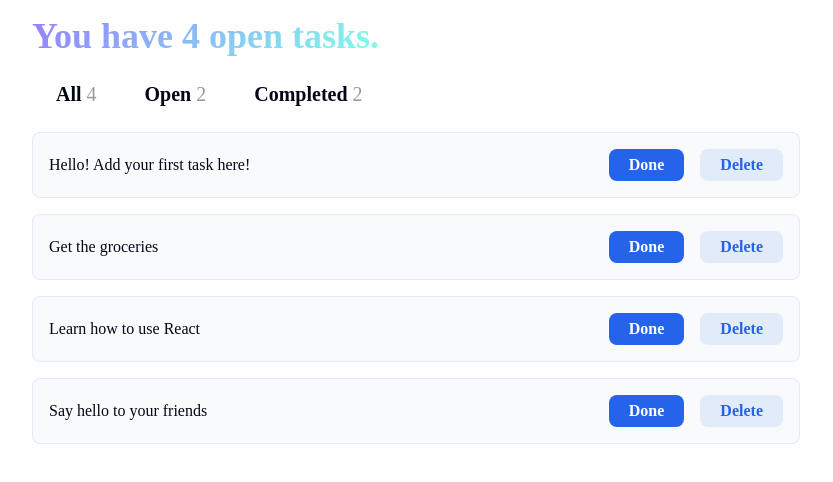
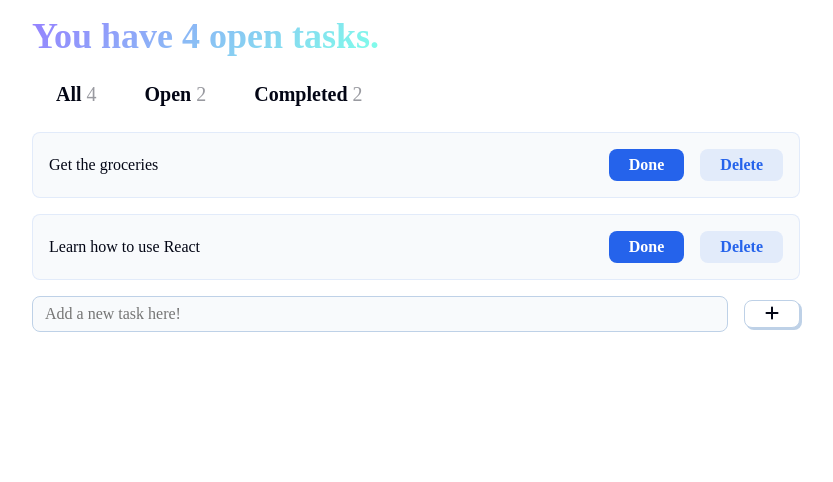
Before and after one commit to Thanthanakorn/todo-app-react, a React (Vite) app: page / in a window 1280 px wide. Shown: the top 482 px of the page, without its empty margins (224-1057 px from the left). Built offline with nearby package versions, Linux system fonts and the light colour scheme; a web font is replaced by a local one.

Commit message:
display "add new task".

```diff
--- a/index.html
+++ b/index.html
@@ -4,10 +4,11 @@
     <meta charset="UTF-8" />
     <link rel="icon" type="image/svg+xml" href="/vite.svg" />
     <meta name="viewport" content="width=device-width, initial-scale=1.0" />
-    <title>Vite + React</title>
+    <title>Todo App</title>
+    <link rel="stylesheet" href="https://cdnjs.cloudflare.com/ajax/libs/font-awesome/6.7.2/css/all.min.css" integrity="sha512-Evv84Mr4kqVGRNSgIGL/F/aIDqQb7xQ2vcrdIwxfjThSH8CSR7PBEakCr51Ck+w+/U6swU2Im1vVX0SVk9ABhg==" crossorigin="anonymous" referrerpolicy="no-referrer" />
   </head>
   <body>
     <div id="root"></div>
-    <script type="module" src="/src/main.jsx"></script>
+    <script type="module" src="./src/main.jsx"></script>
   </body>
 </html>
--- a/src/components/TodoCard.jsx
+++ b/src/components/TodoCard.jsx
@@ -1,6 +1,6 @@
 export function TodoCard(props) {
-    const {todoIndex, todos} = props
-    const todo = todos[todoIndex]
+    const {todo} = props
+
     return (
         <div className={"card todo-item"}>
             <p>{todo.input}</p>
--- a/src/components/TodoInput.jsx
+++ b/src/components/TodoInput.jsx
@@ -1,5 +1,10 @@
 export function TodoInput() {
     return (
-        <div></div>
+        <div className={"input-container"}>
+            <input placeholder={"Add a new task here!"}/>
+            <button>
+                <i className="fa-solid fa-plus"></i>
+            </button>
+        </div>
     )
 }
--- a/src/components/TodoList.jsx
+++ b/src/components/TodoList.jsx
@@ -3,15 +3,20 @@ import {TodoCard} from "./TodoCard.jsx";
 export function TodoList(props) {
     const {todos} = props
 
-    const tab = 'All'
+    const tab = 'Open'
+    const filterTodosList = tab === 'All' ?
+        todos :
+        tab === 'Completed' ?
+            todos.filter(val => val.completed) :
+            todos.filter(val => !val.completed)
 
     return (
         <>
-            {todos.map((todo, todoIndex) => {
+            {filterTodosList.map((todo, todoIndex) => {
                 return(
                     <TodoCard key={todoIndex}
                               todoIndex={todoIndex}
-                              {...props}
+                              todo={todo}
                     />
                 )
             })}
```
